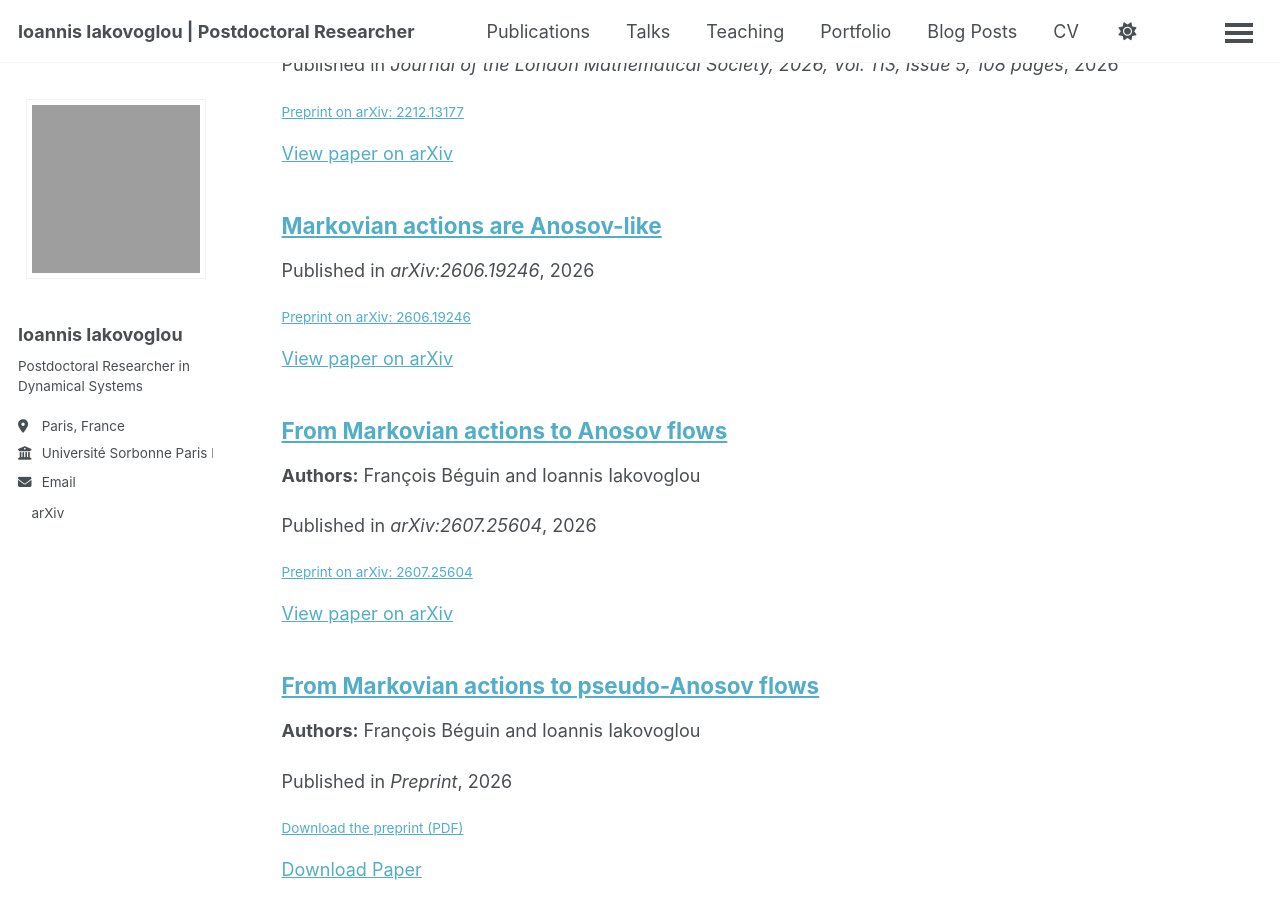
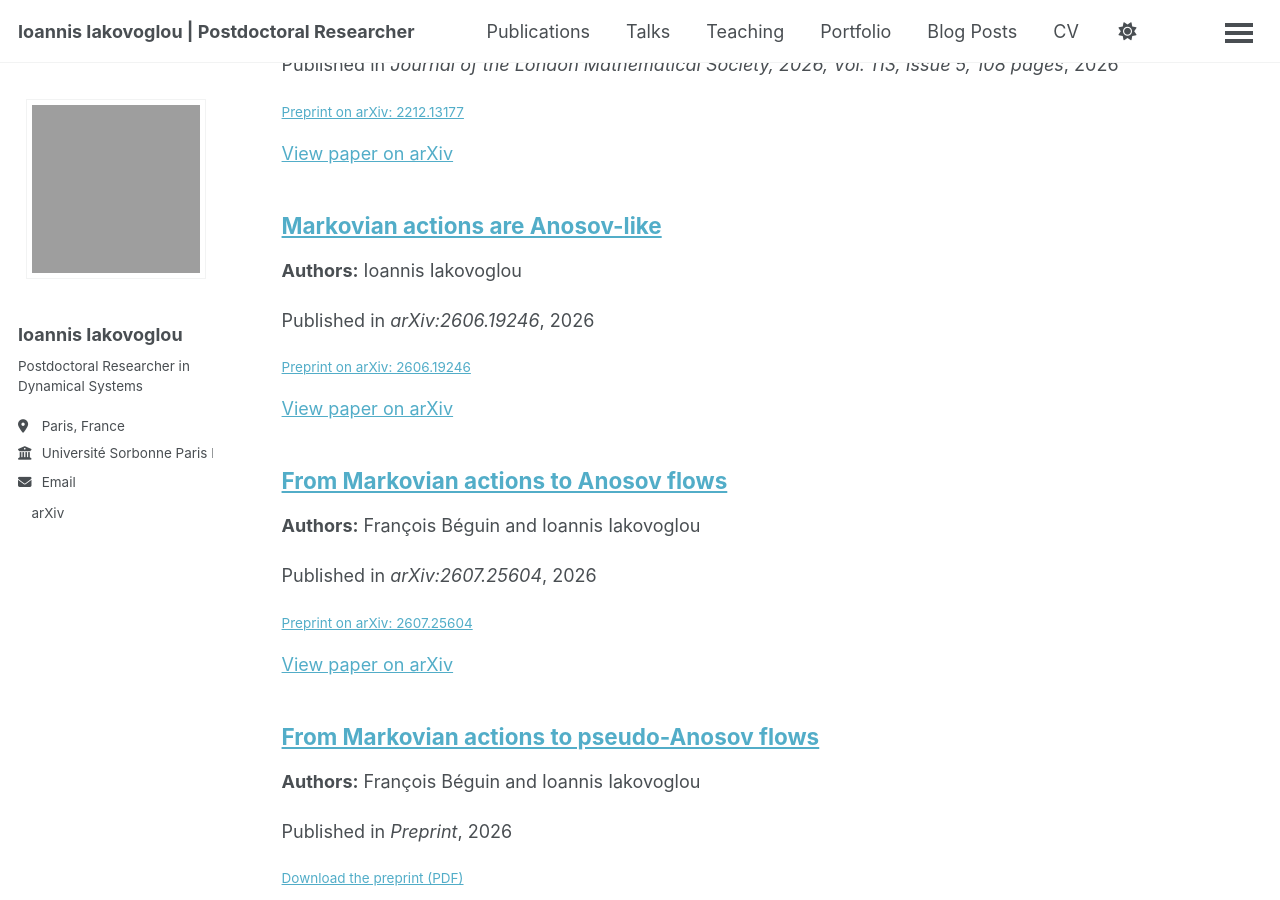
Before and after one commit to ioannisiakovoglou/ioannisiakovoglou.github.io, a Jekyll site: the page built from _pages/collection-archive.html, in a window 1280 px wide and 900 px high, scrolled down 2210 px. Built offline with Jekyll 4.4.1, drawn with Linux system fonts in a browser that asks for light colours; a script bundle is joined from its source files by our own code; a style sheet for code colours, icons or effects is not loaded.

Commit message:
Add author to Markovian actions publication
Added author information to the publication entry.

```diff
--- a/_publications/markovianareanosovlike.md
+++ b/_publications/markovianareanosovlike.md
@@ -1,5 +1,6 @@
 ---
 title: "Markovian actions are Anosov-like"
+authors: "Ioannis Iakovoglou"
 collection: publications
 category: preprints
 permalink: /publication/markovian-actions-are-anosov-like
```
